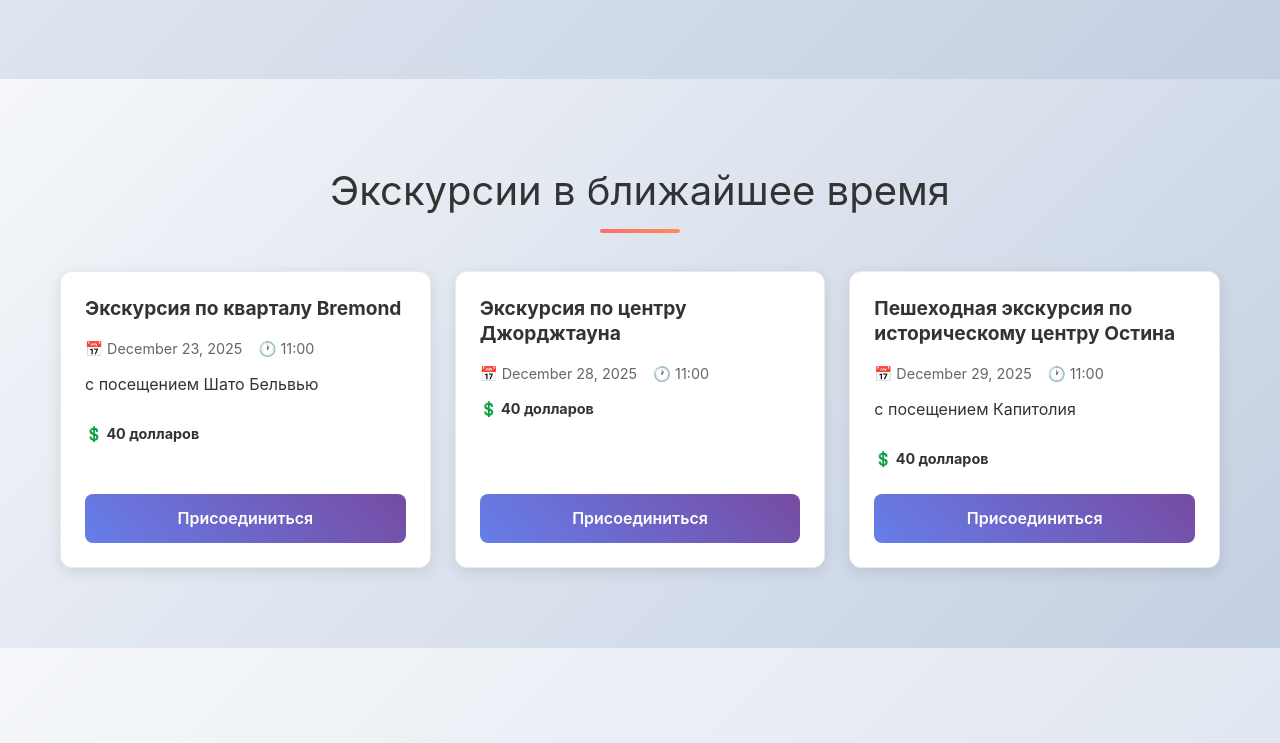
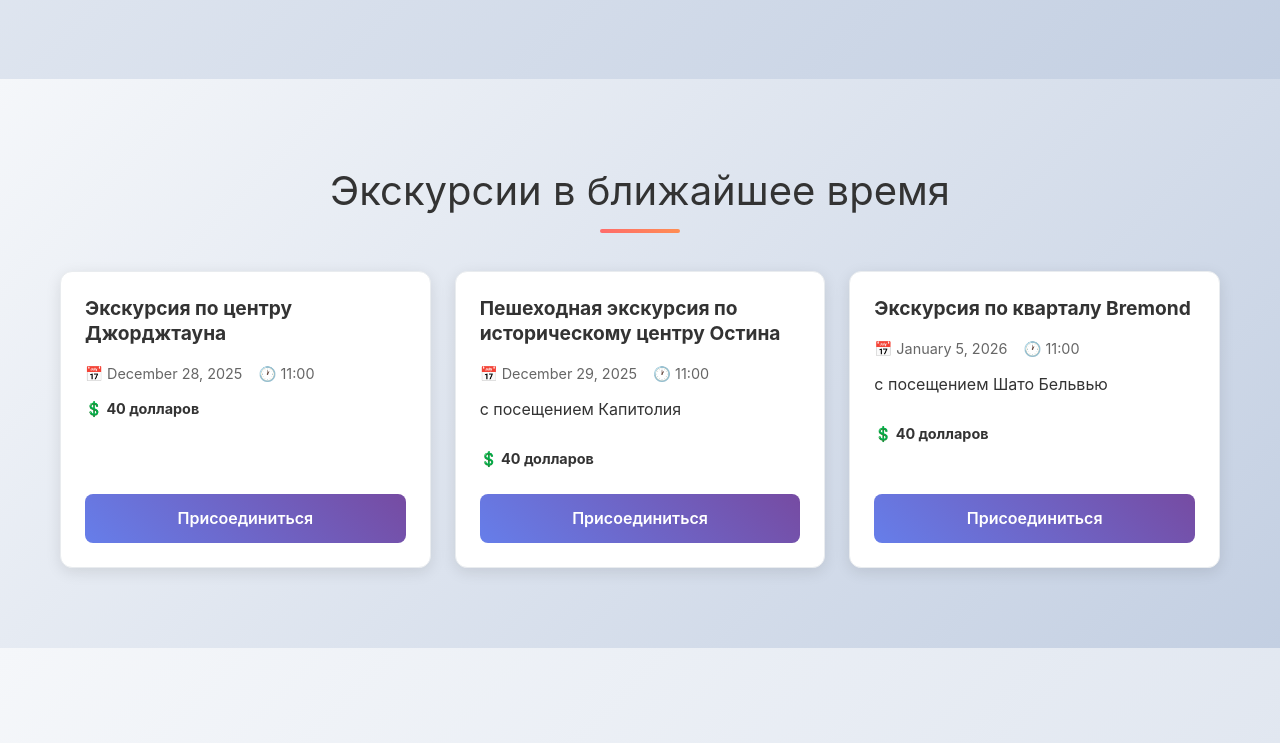
Before and after one commit to tatiana-act/nextjs-boilerplate, a Next.js app: page / in a window 1280 px wide. Shown: the part 6381-7124 px from the top of the page. Built offline with nearby package versions, Linux system fonts and the light colour scheme.

Commit message:
update tour

```diff
--- a/data/upcomingTours.ts
+++ b/data/upcomingTours.ts
@@ -1,14 +1,6 @@
 import { UpcomingTourEvent } from '@/types/tour';
 
 export const upcomingTours: UpcomingTourEvent[] = [
-    {
-        id: 'tour37',
-        tourProgramId: 'Brmn',
-        date: '2025-12-23',
-        time: '11:00',
-        price: 40,
-        bonus: 'с посещением Шато Бельвью'
-    },
     {
         id: 'tour35',
         tourProgramId: 'Gcrt',
@@ -25,4 +17,12 @@ export const upcomingTours: UpcomingTourEvent[] = [
         price: 40,
         bonus: 'с посещением Капитолия'
     },
+    {
+        id: 'tour37',
+        tourProgramId: 'Brmn',
+        date: '2026-01-05',
+        time: '11:00',
+        price: 40,
+        bonus: 'с посещением Шато Бельвью'
+    },
 ];
```
